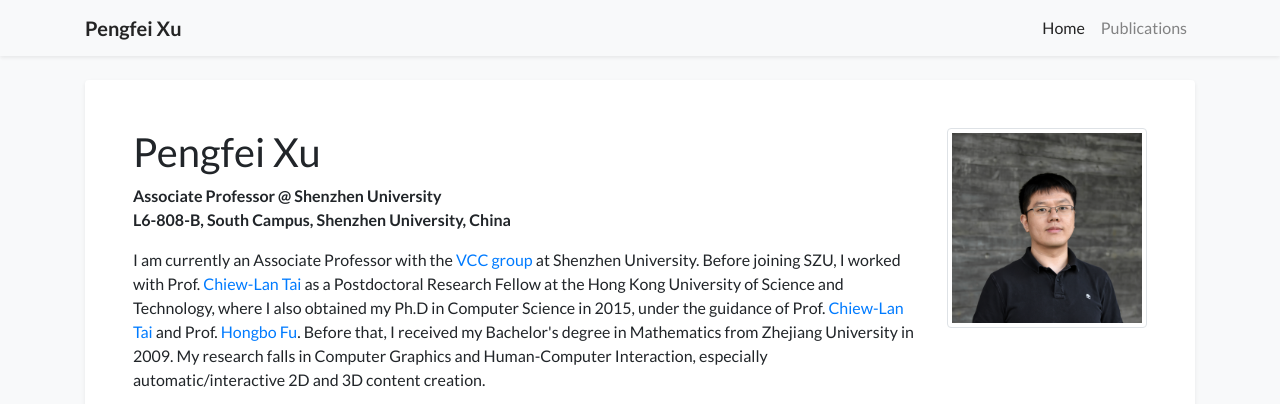
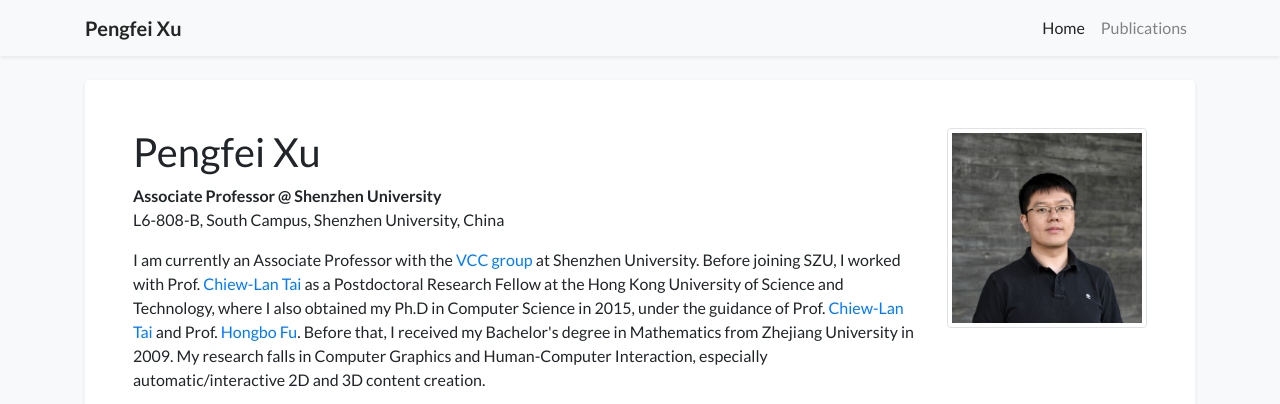
Before and after one commit to pengfei-xv/pengfei-xv.github.io, a Jekyll site: the page built from index.html, in a window 1280 px wide. Shown: the top 404 px of the page. Built offline with Jekyll 4.4.1, drawn with Linux system fonts in a browser that asks for light colours; a style sheet for code colours, icons or effects is not loaded.

Commit message:
Update profile_card.html

```diff
--- a/_includes/widgets/profile_card.html
+++ b/_includes/widgets/profile_card.html
@@ -15,7 +15,7 @@
                             {{ position.name}}
                             {% endfor %}
                         </div>
-                        <div class="text-profile-position">
+                        <div class="text-profile-address">
                             {{site.data.profile.address }}
                             <br/>
                         </div>
```
